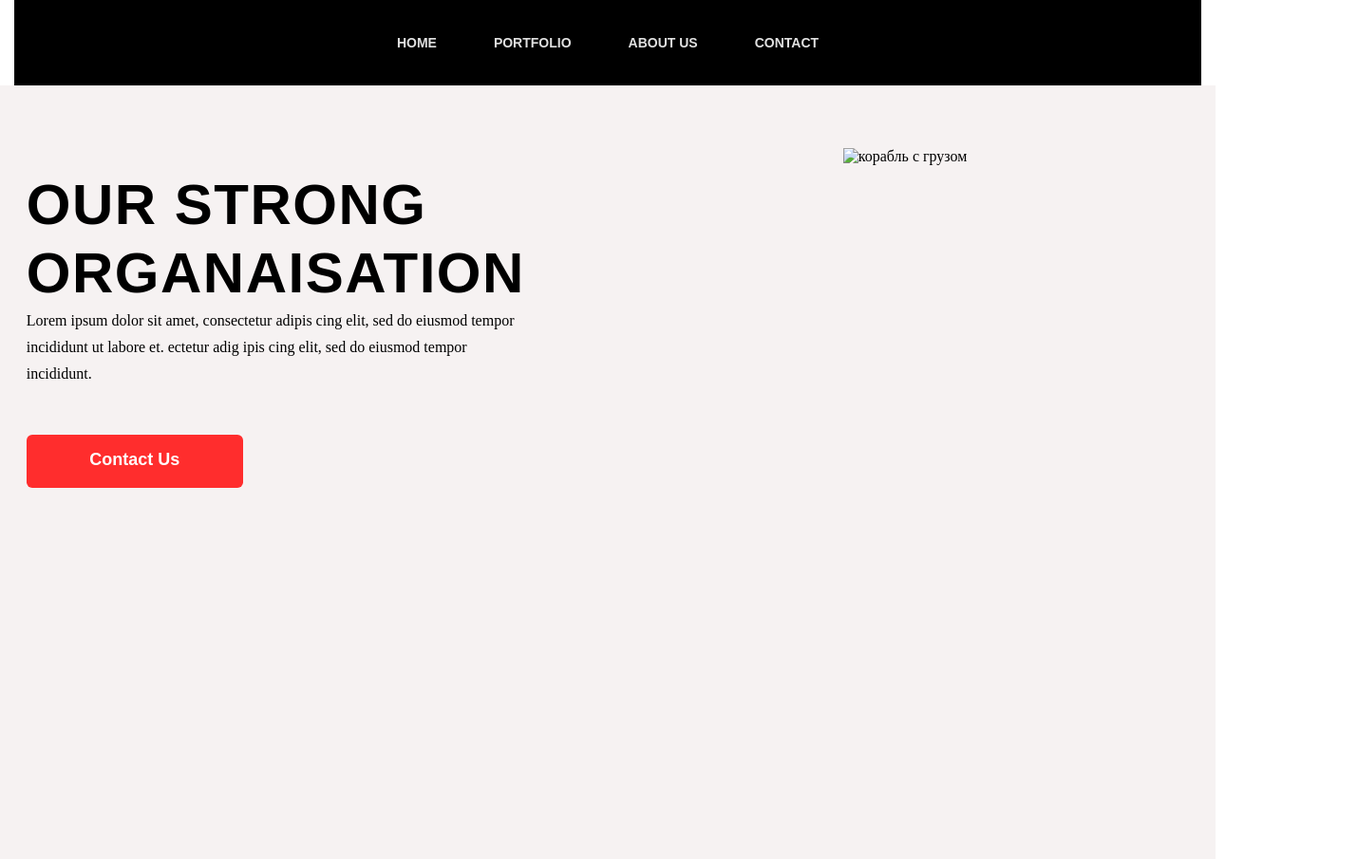
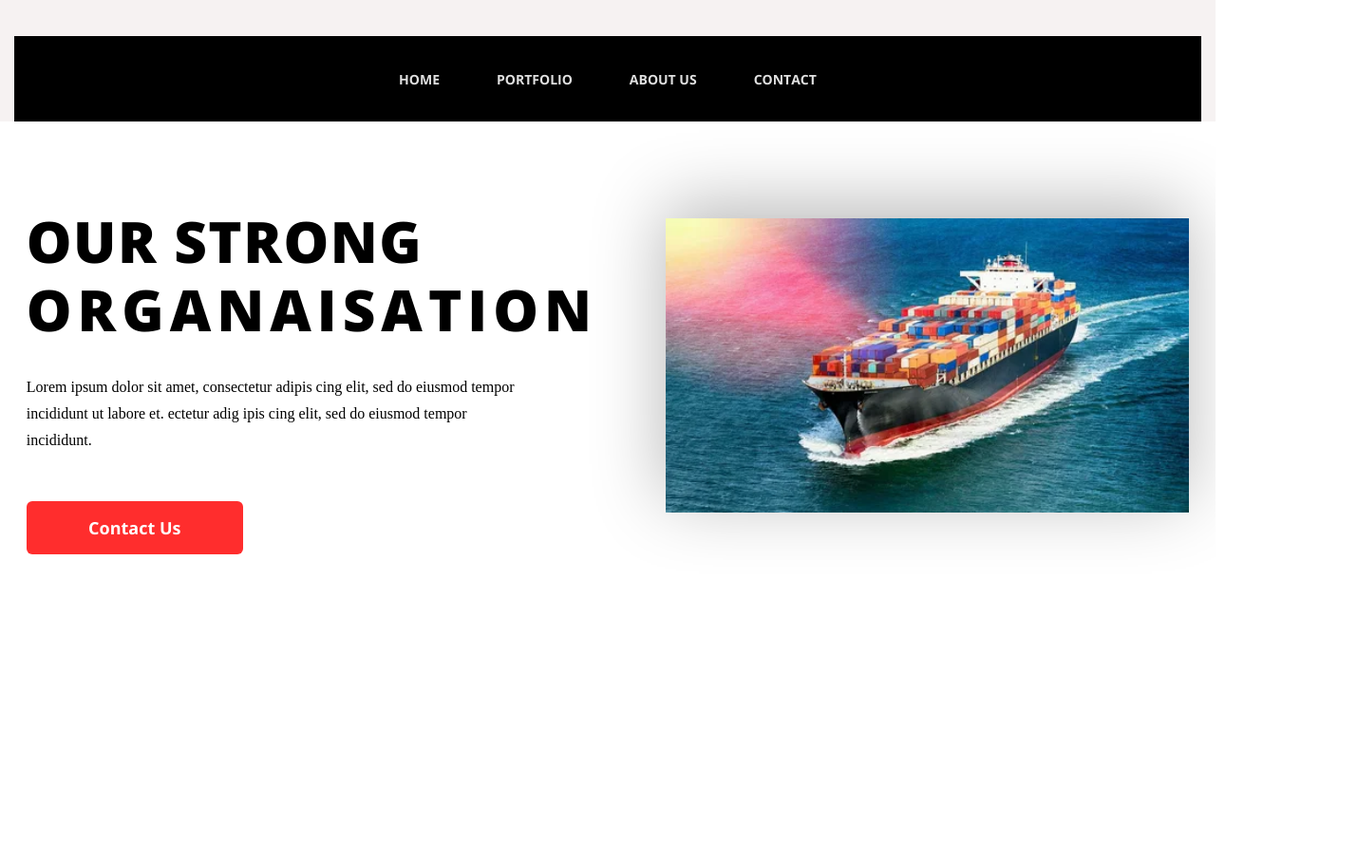
Before and after one commit to oksana31011981/proekt, a plain HTML site: page index.html in a window 1280 px wide. Shown: the top 905 px of the page at 95% size, 1429 px wide, since content can reach past the window. After the commit the page ends 800 px from the top, so only its background shows below. Drawn offline with nearby package versions, Linux system fonts and the light colour scheme.

Commit message:
добавить файлы

```diff
--- a/index.html
+++ b/index.html
@@ -6,49 +6,52 @@
     <meta name="viewport" content="width=device-width, initial-scale=1.0">
     <link rel="preconnect" href="https://fonts.googleapis.com">
    <link rel="preconnect" href="https://fonts.gstatic.com" crossorigin>
-    <link href="https://fonts.googleapis.com/css2?family=Open+Sans:wght@300;400;500;700;800&display=swap" rel="stylesheet"meta name="viewport" content="width=device-width, initial-scale=1.0">
+    <link href="https://fonts.googleapis.com/css2?family=Open+Sans:wght@300;400;500;700;800&display=swap" rel="stylesheet">
     <link rel="stylesheet" type="text/css" href ="./styles/styles.css">
     <title>Лендинг проект</title>
 </head>
 
 <body class="page">
-    <div class="page-header page-header-grey">
+    <div class="page__header page__header__grey">
         <header class="header">
-            <nav class="header-navigation">
-                <ul class="menu header-menu">
-                    <li class="menu-item">
-                 <a class="menu-link" href="#">Home</a>
+            <nav class="header__navigation">
+                <ul class="menu header__menu">
+                    <li class="menu__item">
+                 <a class="menu__link" href="#">Home</a>
                 </li>
-                <li class="menu-item">
-                <a class="menu-link" href="#portfolio">Portfolio</a>
+                <li class="menu__item">
+                <a class="menu__link" href="#portfolio">Portfolio</a>
                 </li>
-                <li class="menu-item">
-                 <a class="menu-link" href="#portfolio">About us</a>
+                <li class="menu__item">
+                 <a class="menu__link" href="#portfolio">About us</a>
              </li>
-                <li class="menu-item">
-                <a class="menu-link" href="#portfolio">Contact</a>
+                <li class="menu__item">
+                <a class="menu__link" href="#portfolio">Contact</a>
              </li>
             </ul>
      </nav>
     </header>
     </div>
-    <main class="page-content">
-        <div class="page-intro  page-grey">
+    <main class="page__content">
+        <div class="page__intro  page__intro__grey">
      <section class="intro section">
-     <div class="intro-content">
-     <h1 class="intro-heading">
-     our strong organaisation
+     <div class="intro__content">
+     <h1 class="intro__heading">
+     our strong
+     <span class="intro__heading__big">organaisation</span>
     </h1>
-    <p class="intro-text">
+    <p class="intro__text">
     Lorem ipsum dolor sit amet, consectetur adipis cing elit, sed do eiusmod
     tempor incididunt  ut labore et. ectetur adig ipis cing elit, sed do eiusmod tempor incididunt.
      </p>
-     <a class="action-button button-red" href="">
+     <a class="action-button   action__button__red" href="">
      Contact Us
      </a>
      </div>
-    <a class="intro-link">
-     <img class="intro-image" src="C:\Users\okdid\Downloads\korabl_sudno_okean_voda_volnyi.jpg" alt="корабль с грузом" width="551" height="356">
+    <a class="intro__link">
+     <img class="intro__image" src="images/intro-photo.webp" alt="корабль с грузом" width="551" height="356">
+
+     </a>
      </section>
     </div>
      </main>
--- a/styles/styles.css
+++ b/styles/styles.css
@@ -8,7 +8,8 @@
 
 
 .page {
-
+    font-family: 'Open Sans'  Arial, Helvetica, sans-serif;
+    font-weight: 400;
     margin: 0;
     font-size: 16px;
     display: flex;
@@ -17,7 +18,12 @@
 
 .page-grey {
     padding-bottom: 12px;
-    background-color: #F6F2F2
+   background-color: #f6f2f2
+}
+
+.page__header__grey {
+    padding-top: 38px;
+    background-color: #f6f2f2
 }
 
 /*header*/
@@ -34,7 +40,7 @@
    background: #000000;
 }
 
-.header-navigation {
+.header__navigation {
     display: flex;
     flex-wrap: wrap;
 }
@@ -49,19 +55,19 @@
     margin: 0;
 }
 
-.menu-item {
+.menu__item {
     display: flex;
     align-items: stretch;
     justify-content: center;
     min-height: 90px;
 }
 
-.menu-item:hover {
+.menu__item:hover {
     background-color: #FF3F40;
 }
 
-.menu-link {
-    font-family:' Open Sans ',   Arial, Helvetica, sans-serif;
+.menu__link {
+    font-family:'Open Sans',Arial, Helvetica, sans-serif;
     display: flex;
     align-items: center;
     padding: 0  30px;
@@ -74,7 +80,7 @@
 
 /*intro*/
 
-.page-content {
+.page__content {
     flex-grow: 1;
 }
 
@@ -83,25 +89,32 @@
     padding-bottom: 94px;
 }
 
-.intro-content {
+.intro__content {
     position: relative;
-    bottom: 12px;
-    width: 616px;
+    top:-12px;
+    width: 100%;
+    max-width: 616px;
     margin-bottom: 20px;
-    margin-right: 74px;
+
 }
 
-.intro-heading {
-    font-family:' Open Sans ',   Arial, Helvetica, sans-serif ;
+.intro__heading {
+    font-family:'Open Sans',Arial, Helvetica, sans-serif ;
     margin: 0;
+    margin-bottom: 32px;
     font-size: 60px;
     line-height: 72px;
-    font-weight: 900;
+    font-weight: 800;
     text-transform: uppercase;
     letter-spacing: 1.5px;
 }
 
-.intro-text {
+
+.intro__heading__big {
+    letter-spacing: 6px;
+}
+
+.intro__text {
     margin: 0;
     line-height: 28px;
     max-width: 520px;
@@ -109,7 +122,7 @@
 }
 
 .action-button {
-    font-family:' Open Sans ',   Arial, Helvetica, sans-serif ;
+    font-family:'Open Sans',Arial, Helvetica, sans-serif ;
     box-sizing: border-box;
     display: inline-block;
     width: 228px;
@@ -120,24 +133,21 @@
     border-radius: 6px;
 }
 
-.button-red {
+.action__button__red {
     font-size: 18px;
     font-weight: 700;
     color: #FFFFFF;
     background-color: #FF2D2D;
 }
 
-.intro-image {
-    display: flex;
-    flex-wrap: wrap;
-    justify-content: space-between;
-   position: relative;
-   margin: auto;
-   padding: 10px;
-    max-width: 655px;
-    max-height: 360px;
-    transform: translate(850px,0);
-    top:-400px;
+.intro__image {
+
+
+    max-width: 551px;
+    height:auto;
+    box-shadow: -2.2px  -13.8px 73px
+    rgba(0,0,0,0.29);
+
 }
 
 .section {
```
Also changed, not shown: images/i (1).webp (deleted), images/intro-photo.webp (added).
